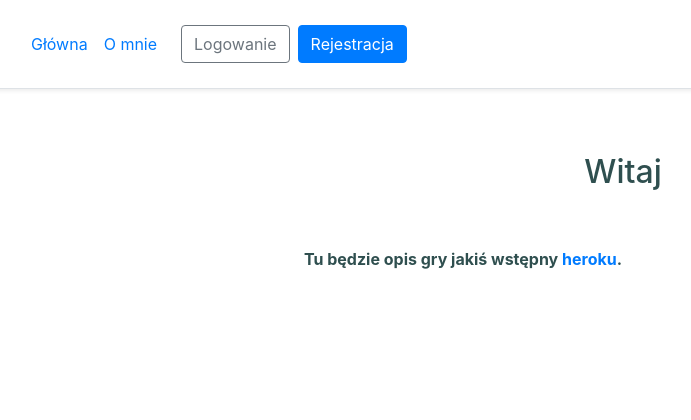
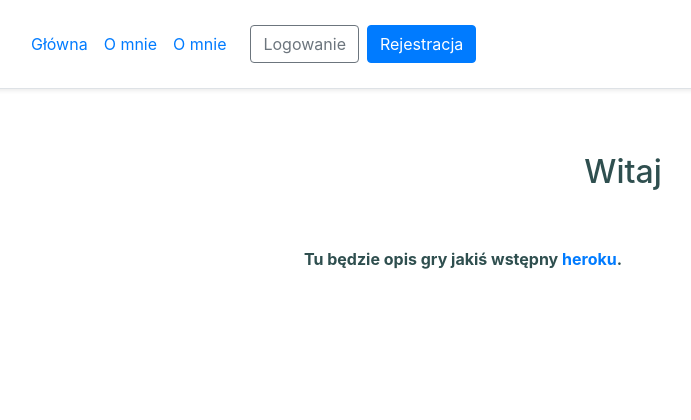
Before and after one commit to MichalKandybowicz/MK-projekt, a Django app: page / in a window 1280 px wide. Shown: the top 420 px of the page, without its empty margins (17-708 px from the left). Run offline with Django 3.2, Linux system fonts and the light colour scheme.

Commit message:
html progress

```diff
--- a/pages/views.py
+++ b/pages/views.py
@@ -13,6 +13,10 @@ class HomePageView(TemplateView):
 
 class AboutPageView(TemplateView):
     template_name = 'pages/about.html'
+
+
+class AboutPageView(TemplateView):
+    template_name = 'pages/test.html'
 
 # class FarmPageView(TemplateView):
 #     template_name = 'farmer/farmer.html'
--- a/templates/_base.html
+++ b/templates/_base.html
@@ -31,6 +31,9 @@
             </li>
             <li class="nav-item">
                <a class="nav-link" href="{% url 'about' %}">O mnie</a>
+            </li>
+            <li class="nav-item">
+               <a class="nav-link" href="{% url 'test' %}">O mnie</a>
             </li>
             </ul>
         </nav>
--- /dev/null
+++ b/templates/pages/test.html
@@ -0,0 +1 @@
+tu masz kopiować te testowe templatki i sprawdzać
```
